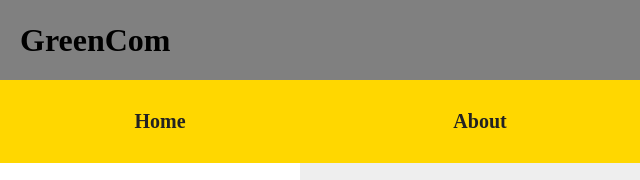
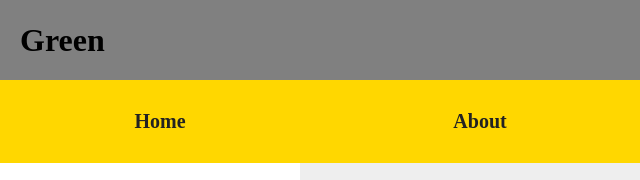
Before and after one commit to qkrtjdgns12/flex-site, a plain HTML site: page index.html in a window 1280 px wide. Shown: the top 180 px of the page, 0-640 px from the left. Drawn offline with Linux system fonts and the light colour scheme; grey boxes are pictures that could not be loaded.

Commit message:
Update index.html

```diff
--- a/index.html
+++ b/index.html
@@ -9,7 +9,7 @@
 <body>
   <div class="wrap">
     <header>
-        <h1 class="title">GreenCom</h1>
+        <h1 class="title">Green</h1>
         <form action="#" class="form">
             <input type="search" class="search">
             <input type="submit" value="찾기">
```
